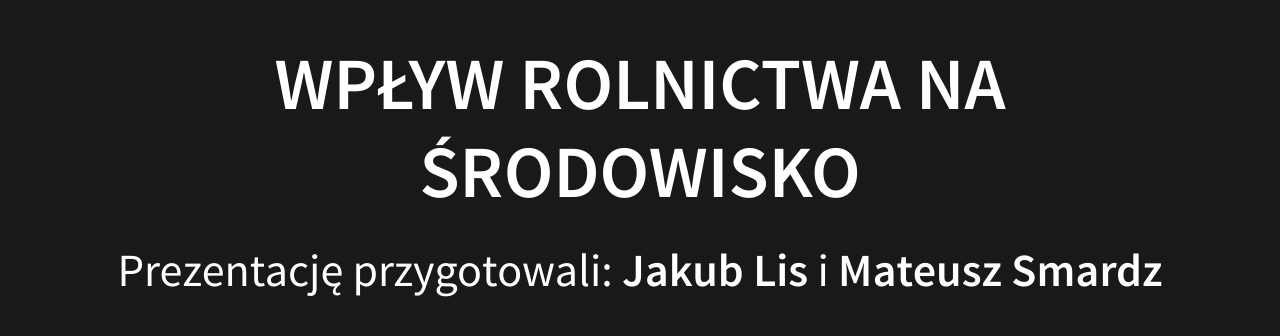
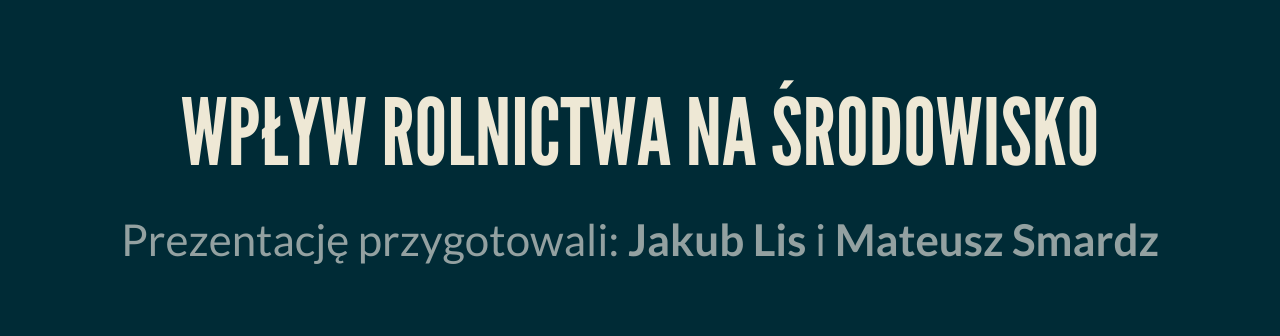
Before and after one commit to Vulpes546/prezentacja-geografia, a website: page index.html in a window 1280 px wide. Shown: the part 216-552 px from the top of the page. Drawn offline with Linux system fonts and the light colour scheme.

Commit message:
change theme to moon

```diff
--- a/index.html
+++ b/index.html
@@ -9,7 +9,7 @@
 
 	<link rel="stylesheet" href="dist/reset.css">
 	<link rel="stylesheet" href="dist/reveal.css">
-	<link rel="stylesheet" href="dist/theme/black.css">
+	<link rel="stylesheet" href="dist/theme/moon.css">
 
 	<!-- Theme used for syntax highlighted code -->
 	<link rel="stylesheet" href="plugin/highlight/monokai.css">
```
